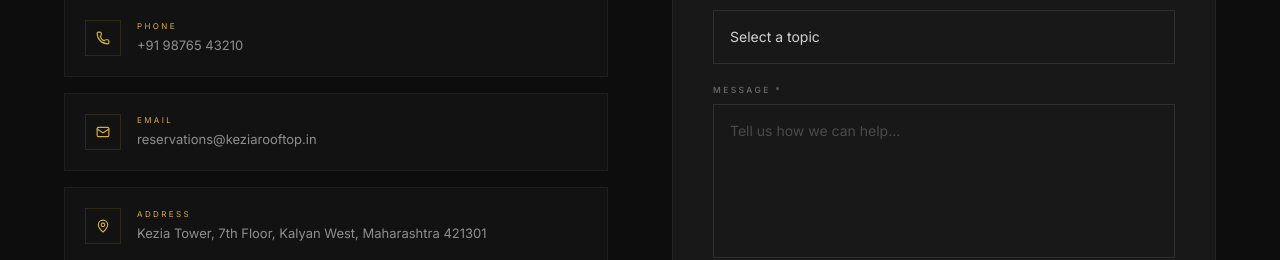
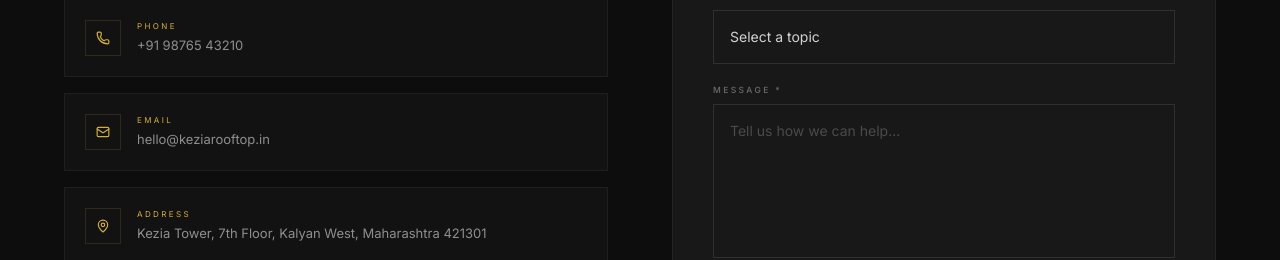
Before and after one commit to HcDragon/DevopslabGit, a React (Vite) app: page /contact in a window 1280 px wide. Shown: the part 800-1060 px from the top of the page. Built offline with nearby package versions, Linux system fonts and the light colour scheme; a web font is replaced by a local one.

Commit message:
fix: Remove all table reservation references and CTA buttons from the project

```diff
--- a/src/app/pages/Contact.tsx
+++ b/src/app/pages/Contact.tsx
@@ -38,7 +38,7 @@
             <FadeUp delay={0.1} className="space-y-4 mb-12">
               {[
                 [Phone,   "Phone",   "+91 98765 43210"],
-                [Mail,    "Email",   "reservations@keziarooftop.in"],
+                [Mail,    "Email",   "hello@keziarooftop.in"],
                 [MapPin,  "Address", "Kezia Tower, 7th Floor, Kalyan West, Maharashtra 421301"],
                 [Clock,   "Dining Hours",              "Monday – Sunday · 7:00 PM – 1:00 AM"],
                 [Clock,   "Office Hours",              "Monday – Saturday · 2:00 PM – 10:00 PM"],
--- a/src/app/pages/Gallery.tsx
+++ b/src/app/pages/Gallery.tsx
@@ -183,7 +183,7 @@
                   to="/contact"
                   className="px-6 py-3 border border-white/20 text-white text-[9px] tracking-[0.28em] uppercase hover:border-[#D4AF37] hover:text-[#D4AF37] transition-colors"
                 >
-                  Reserve Table
+                  Get In Touch
                 </Link>
               </div>
             </div>
```
